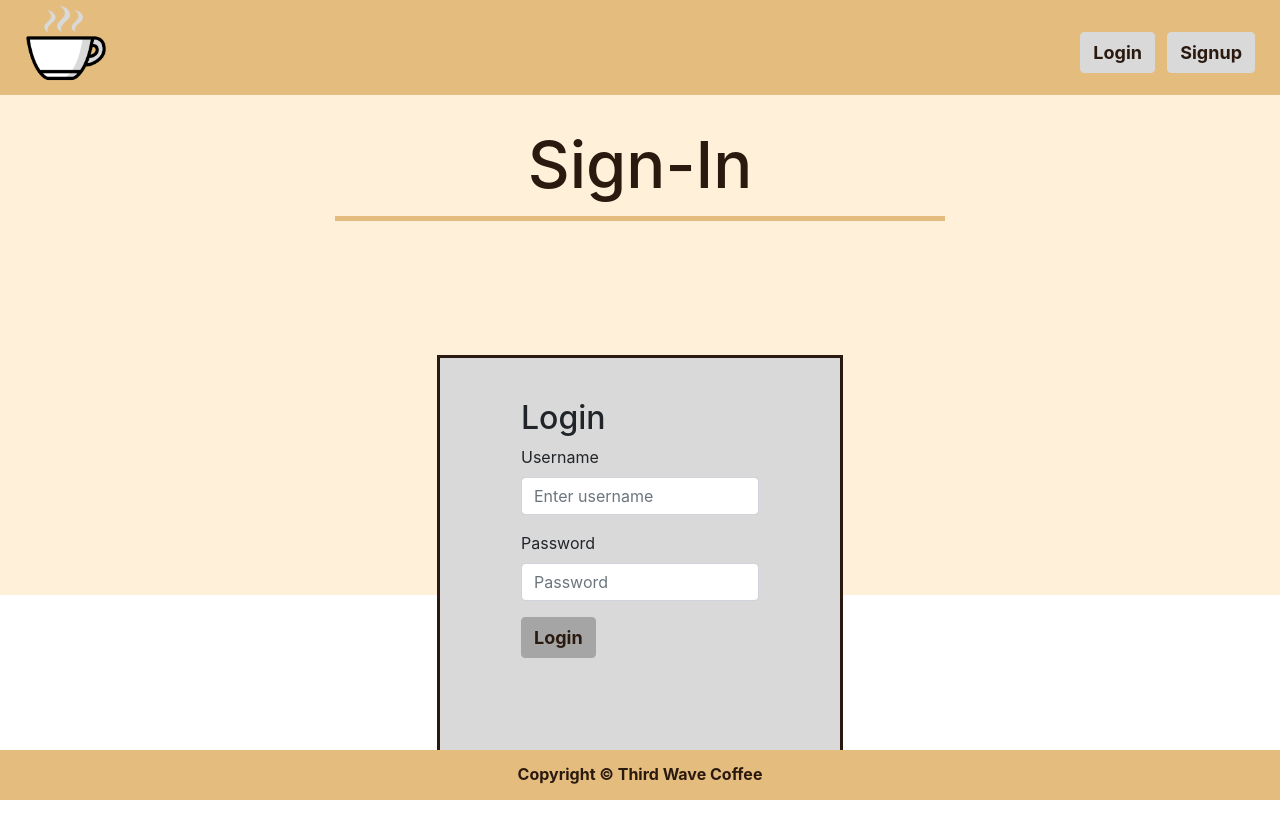
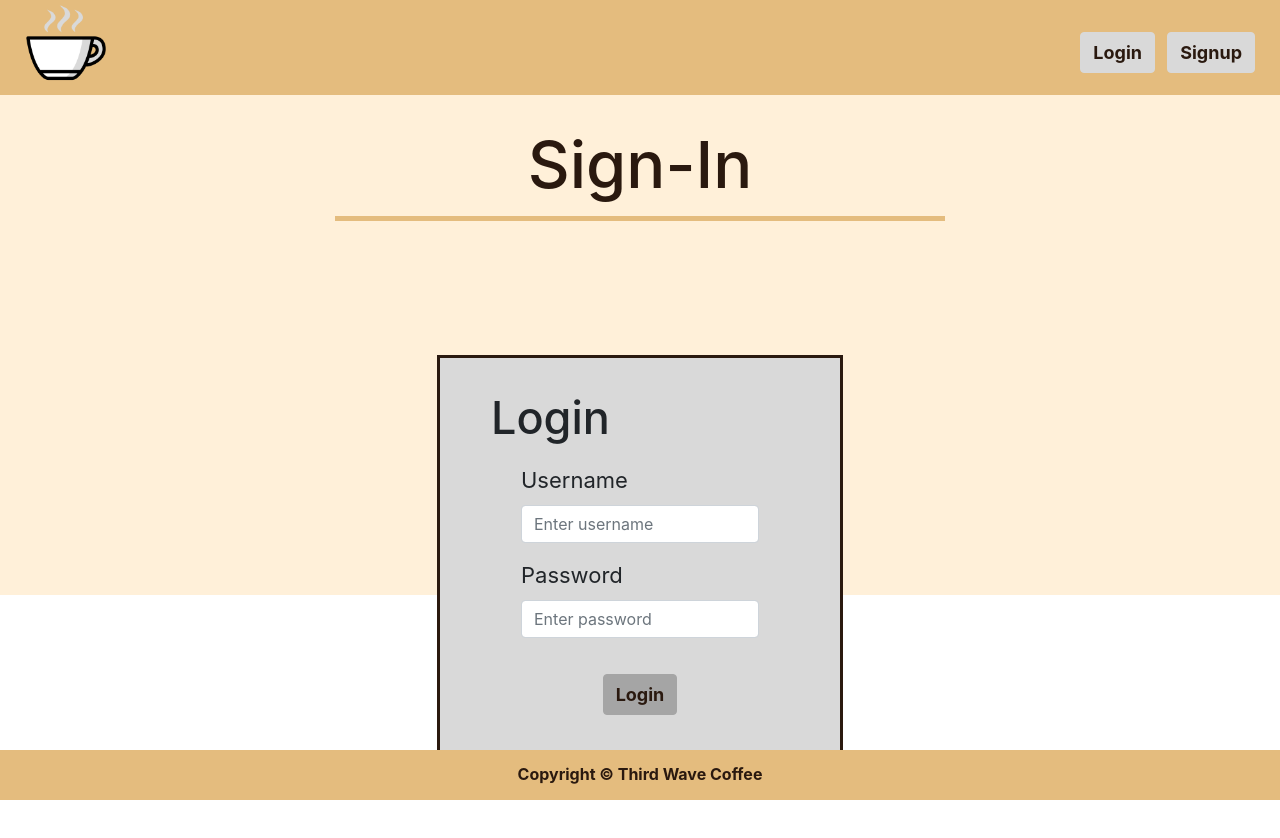
Before and after one commit to Eshi44/Third-Wave-Coffe, a React (Create React App) app in the folder client/: page /signin in a window 1280 px wide. Shown: the top 838 px of the page. Built offline with nearby package versions, Linux system fonts and the light colour scheme.

Commit message:
added form to login page

```diff
--- a/client/src/components/Shared/Form.css
+++ b/client/src/components/Shared/Form.css
@@ -1,13 +1,18 @@
 form {
 	background-color: #d9d9d9;
-    padding-top: 10%;
+	padding-top: 8%;
 	padding-left: 20%;
 	padding-right: 20%;
-    padding-bottom: 30%;
+	padding-bottom: 18%;
 	margin-top: -240px;
 	margin-bottom: 20%;
 	border-width: 15px;
 	border: solid #2a190f;
+}
+h2 {
+	font-size: 45px;
+	margin-left: -30px;
+	padding-bottom: 5%;
 }
 #login {
 	color: #2a190f;
@@ -15,9 +20,14 @@ form {
 	font-size: large;
 	background-color: #a5a5a5;
 	border-color: #a5a5a5;
-
+	margin: auto;
+    display: block;
+    margin-top: 15%;
 }
 #login:hover {
 	background-color: #929292;
 	border-color: #929292;
 }
+#userAndPassword {
+	font-size: 22px;
+}
--- a/client/src/components/Shared/Form.jsx
+++ b/client/src/components/Shared/Form.jsx
@@ -7,7 +7,7 @@ class Form extends Component {
 			<form>
                 <h2>Login</h2>
 				<div className="form-group">
-					<label>Username</label>
+					<label id="userAndPassword" >Username</label>
 					<input
 						type="email"
 						className="form-control"
@@ -17,12 +17,12 @@ class Form extends Component {
 					/>
 				</div>
 				<div className="form-group">
-					<label>Password</label>
+					<label id="userAndPassword" >Password</label>
 					<input
 						type="password"
 						className="form-control"
 						id="exampleInputPassword1"
-						placeholder="Password"
+						placeholder="Enter password"
 					/>
 				</div>
 
```
Lines whose indentation alone changed are shown as unchanged.
